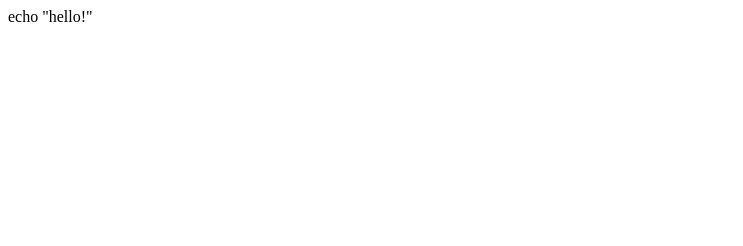
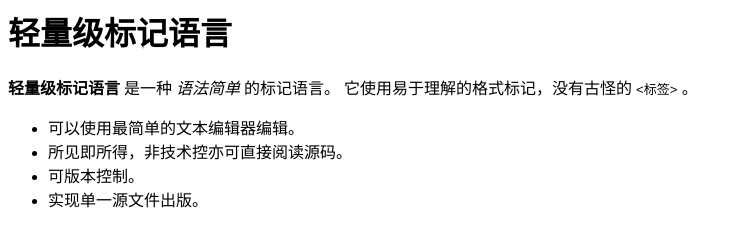
Before and after one commit to ghtest01/ghtest01.github.com, a plain HTML site: page index.html in a window 1280 px wide. Shown: the whole page, without its empty margins (0-743 px from the left). Drawn offline with Linux system fonts and the light colour scheme.

Commit message:
index.html

```diff
--- a/index.html
+++ b/index.html
@@ -1 +1,19 @@
-echo "hello!"
+<html>
+<head>
+  <meta content='application/xhtml+xml;charset=utf-8' http-equiv='Content-type' />
+  <title>轻量级标记语言</title>
+</head>
+<body>
+  <h1 id='id1'>轻量级标记语言</h1>
+
+  <p><strong>轻量级标记语言</strong> 是一种 <em>语法简单</em> 的标记语言。
+  它使用易于理解的格式标记，没有古怪的 <code>&lt;标签&gt;</code> 。</p>
+
+  <ul>
+  <li>可以使用最简单的文本编辑器编辑。</li>
+  <li>所见即所得，非技术控亦可直接阅读源码。</li>
+  <li>可版本控制。</li>
+  <li>实现单一源文件出版。</li>
+  </ul>
+<body>
+</html>
```
